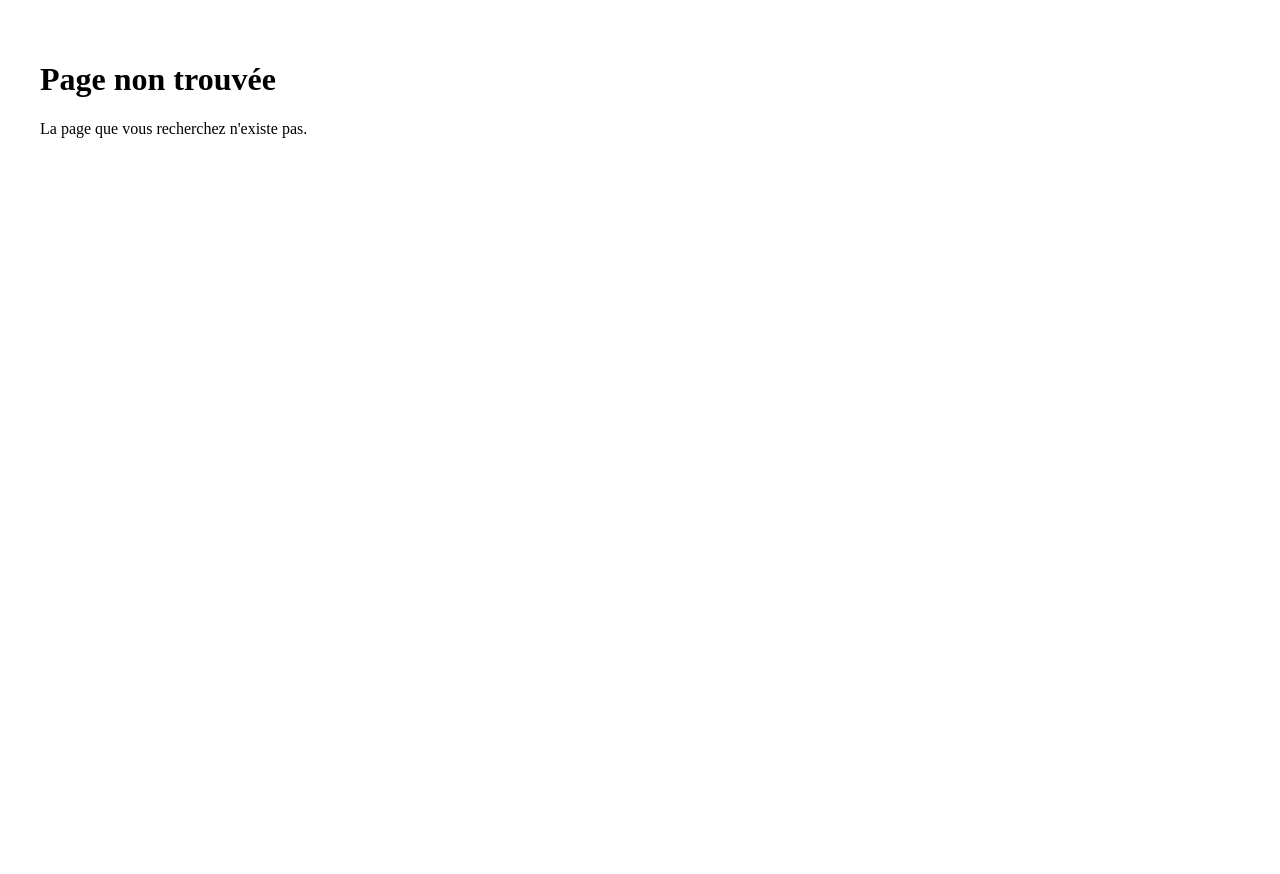
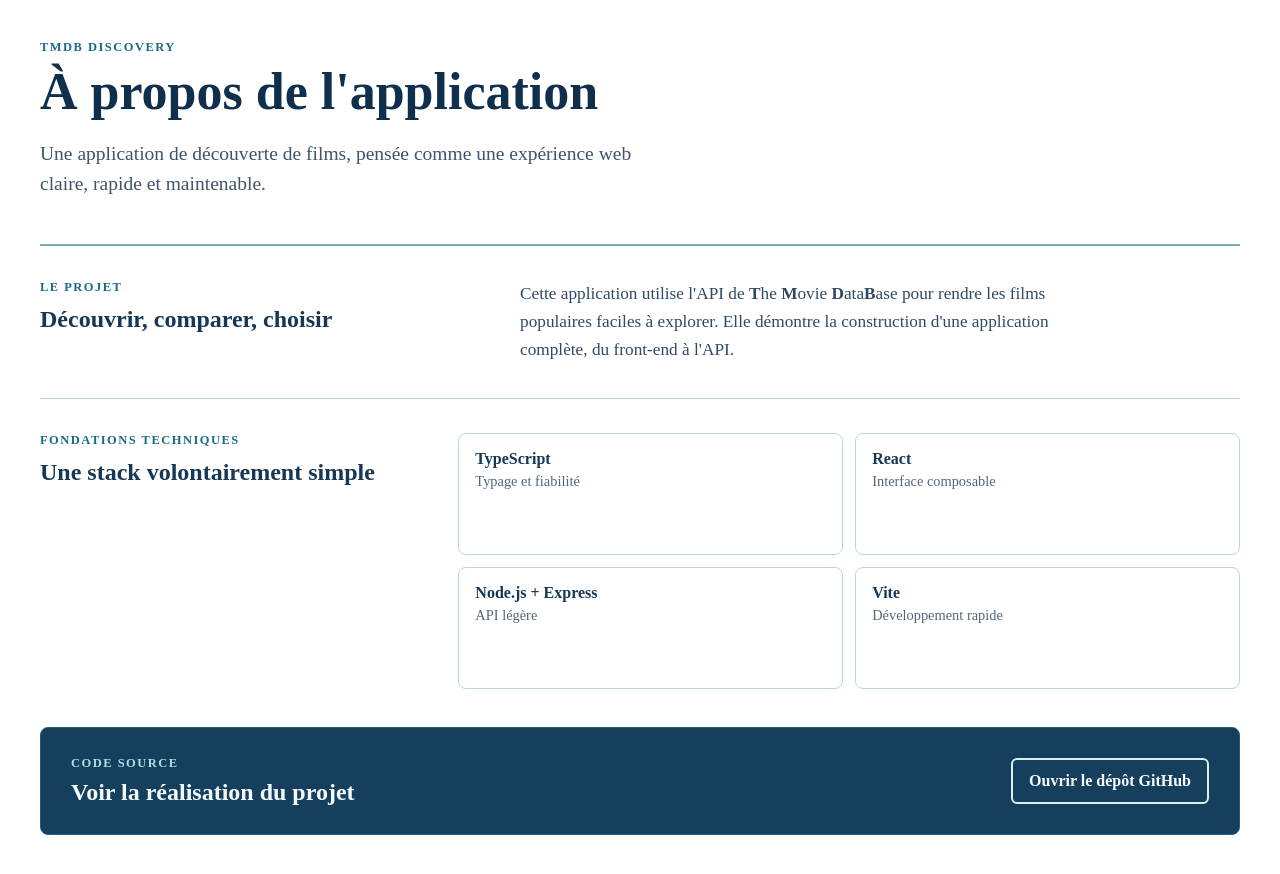
Before and after one commit to mathieulopesmoreira/themoviedb-discovery-app-demo, a React (Vite) app: page /about in a window 1280 px wide. Before the commit the page ends 800 px from the top, so only its background shows below. Built offline with nearby package versions, Linux system fonts and the light colour scheme.

Commit message:
feat: ✨ add AboutPage component and styles for project description

```diff
--- a/src/front-end/App.tsx
+++ b/src/front-end/App.tsx
@@ -1,4 +1,5 @@
 import { Navigate, Route, Routes } from 'react-router';
+import AboutPage from './pages/AboutPage';
 import MovieDetailPage from './pages/MovieDetailPage';
 import MoviesListPage from './pages/MoviesListPage';
 import NotFoundPage from './pages/NotFoundPage';
@@ -9,6 +10,7 @@ export default function App() {
       <Route path="/" element={<Navigate to="/movies" replace />} />
       <Route path="/movies" element={<MoviesListPage />} />
       <Route path="/movies/:id" element={<MovieDetailPage />} />
+      <Route path="/about" element={<AboutPage />} />
       <Route path="*" element={<NotFoundPage />} />
     </Routes>
   );
--- /dev/null
+++ b/src/front-end/pages/AboutPage.css
@@ -0,0 +1,176 @@
+/* About page */
+.about-page {
+  padding-top: 52px;
+}
+
+.about-hero {
+  max-width: 720px;
+  padding: 0 0 44px;
+}
+
+.about-eyebrow,
+.about-section-label {
+  margin: 0 0 10px;
+  color: #176b86;
+  font-size: 0.78rem;
+  font-weight: 800;
+  letter-spacing: 0.12em;
+  text-transform: uppercase;
+}
+
+.about-hero h1 {
+  max-width: 700px;
+  margin: 0;
+  color: #102f4c;
+  font-size: 3.25rem;
+  line-height: 1.04;
+}
+
+.about-intro {
+  max-width: 620px;
+  margin: 20px 0 0;
+  color: #40546b;
+  font-size: 1.22rem;
+  line-height: 1.55;
+}
+
+.about-story {
+  display: grid;
+  grid-template-columns: minmax(200px, 0.75fr) minmax(0, 1.25fr);
+  gap: 48px;
+  padding: 34px 0;
+  border-top: 2px solid #7aa9bd;
+}
+
+.about-story h2,
+.about-stack h2,
+.about-repository h2 {
+  margin: 0;
+  color: #163854;
+  font-size: 1.5rem;
+  line-height: 1.2;
+}
+
+.about-story > p {
+  max-width: 580px;
+  margin: 0;
+  color: #304a63;
+  font-size: 1.08rem;
+  line-height: 1.62;
+}
+
+.about-stack {
+  display: grid;
+  grid-template-columns: minmax(190px, 0.65fr) minmax(0, 1.35fr);
+  gap: 42px;
+  padding: 34px 0 38px;
+  border-top: 1px solid #b7d1db;
+}
+
+.about-stack ul {
+  display: grid;
+  grid-template-columns: repeat(2, minmax(0, 1fr));
+  gap: 12px;
+  margin: 0;
+  padding: 0;
+  list-style: none;
+}
+
+.about-stack li {
+  min-height: 88px;
+  padding: 16px;
+  border: 1px solid #b9d6df;
+  border-radius: 8px;
+  background: rgb(255 255 255 / 58%);
+}
+
+.about-stack strong,
+.about-stack span {
+  display: block;
+}
+
+.about-stack strong {
+  color: #163854;
+  font-size: 1rem;
+}
+
+.about-stack span {
+  margin-top: 5px;
+  color: #526779;
+  font-size: 0.9rem;
+}
+
+.about-repository {
+  display: flex;
+  align-items: center;
+  justify-content: space-between;
+  gap: 28px;
+  padding: 28px 30px;
+  border: 1px solid #245e79;
+  border-radius: 8px;
+  background: #153f5d;
+}
+
+.about-repository .about-section-label,
+.about-repository h2 {
+  color: #f2fbff;
+}
+
+.about-repository .about-section-label {
+  margin-bottom: 7px;
+  color: #a8e2e7;
+}
+
+.about-repository a {
+  flex: 0 0 auto;
+  padding: 12px 16px;
+  border: 2px solid #d5f1e8;
+  border-radius: 6px;
+  color: #f7fffc;
+  font-weight: 750;
+  text-decoration: none;
+}
+
+.about-repository a:hover {
+  background: #f7fffc;
+  color: #153f5d;
+}
+
+.about-repository a:focus-visible {
+  outline: 3px solid #ffe07d;
+  outline-offset: 4px;
+}
+@media (max-width: 600px) {
+  .about-page {
+    padding-top: 34px;
+  }
+
+  .about-hero {
+    padding-bottom: 34px;
+  }
+
+  .about-hero h1 {
+    font-size: 2.35rem;
+  }
+
+  .about-intro {
+    font-size: 1.05rem;
+  }
+
+  .about-story,
+  .about-stack {
+    grid-template-columns: 1fr;
+    gap: 20px;
+    padding: 28px 0;
+  }
+
+  .about-stack ul {
+    grid-template-columns: 1fr;
+  }
+
+  .about-repository {
+    align-items: flex-start;
+    flex-direction: column;
+    padding: 24px;
+  }
+}
--- /dev/null
+++ b/src/front-end/pages/AboutPage.tsx
@@ -0,0 +1,72 @@
+import './AboutPage.css';
+
+export default function AboutPage() {
+  return (
+    <main className="app-shell about-page">
+      <header className="about-hero">
+        <p className="about-eyebrow">TMDB Discovery</p>
+        <h1>À propos de l&apos;application</h1>
+        <p className="about-intro">
+          Une application de découverte de films, pensée comme une expérience
+          web claire, rapide et maintenable.
+        </p>
+      </header>
+
+      <section className="about-story" aria-labelledby="about-story-title">
+        <div>
+          <p className="about-section-label">Le projet</p>
+          <h2 id="about-story-title">Découvrir, comparer, choisir</h2>
+        </div>
+        <p>
+          Cette application utilise l&apos;API de <strong>T</strong>he{' '}
+          <strong>M</strong>ovie <strong>D</strong>ata
+          <strong>B</strong>ase pour rendre les films populaires faciles à
+          explorer. Elle démontre la construction d&apos;une application
+          complète, du front-end à l&apos;API.
+        </p>
+      </section>
+
+      <section className="about-stack" aria-labelledby="about-stack-title">
+        <div className="about-stack-heading">
+          <p className="about-section-label">Fondations techniques</p>
+          <h2 id="about-stack-title">Une stack volontairement simple</h2>
+        </div>
+        <ul>
+          <li>
+            <strong>TypeScript</strong>
+            <span>Typage et fiabilité</span>
+          </li>
+          <li>
+            <strong>React</strong>
+            <span>Interface composable</span>
+          </li>
+          <li>
+            <strong>Node.js + Express</strong>
+            <span>API légère</span>
+          </li>
+          <li>
+            <strong>Vite</strong>
+            <span>Développement rapide</span>
+          </li>
+        </ul>
+      </section>
+
+      <section
+        className="about-repository"
+        aria-labelledby="about-repository-title"
+      >
+        <div>
+          <p className="about-section-label">Code source</p>
+          <h2 id="about-repository-title">Voir la réalisation du projet</h2>
+        </div>
+        <a
+          href="https://github.com/mathieulopesmoreira/themoviedb-discovery-app-demo"
+          target="_blank"
+          rel="noopener noreferrer"
+        >
+          Ouvrir le dépôt GitHub
+        </a>
+      </section>
+    </main>
+  );
+}
```
